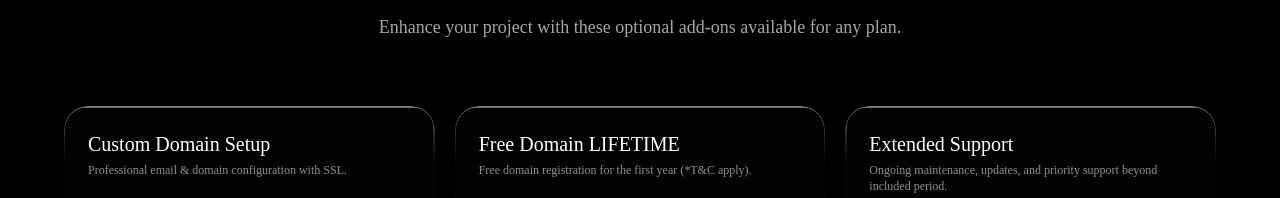
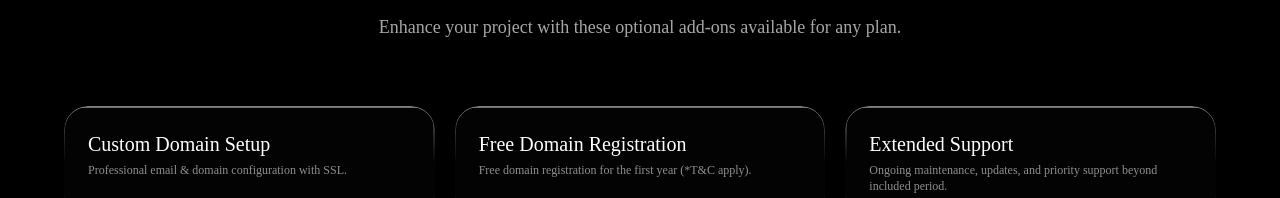
Before and after one commit to arnav27-22/arom-studio, a React (Vite) app: page /pricing in a window 1280 px wide. Shown: the part 3280-3478 px from the top of the page. Built offline with nearby package versions, Linux system fonts and the light colour scheme; a web font is replaced by a local one.

Commit message:
Update Free Domain LIFETIME text

```diff
--- a/src/pages/Pricing.tsx
+++ b/src/pages/Pricing.tsx
@@ -165,7 +165,7 @@ export default function Pricing() {
           <div className="grid grid-cols-1 md:grid-cols-3 gap-5">
             {[
               { title: 'Custom Domain Setup', desc: 'Professional email & domain configuration with SSL.' },
-              { title: 'Free Domain LIFETIME', desc: 'Free domain registration for the first year (*T&C apply).' },
+              { title: 'Free Domain Registration', desc: 'Free domain registration for the first year (*T&C apply).' },
               { title: 'Extended Support', desc: 'Ongoing maintenance, updates, and priority support beyond included period.' },
               { title: 'Content Writing', desc: 'Professional copywriting for up to 5 pages.' },
               { title: 'Logo & Brand Kit', desc: 'Custom logo design with brand guidelines.' },
```
